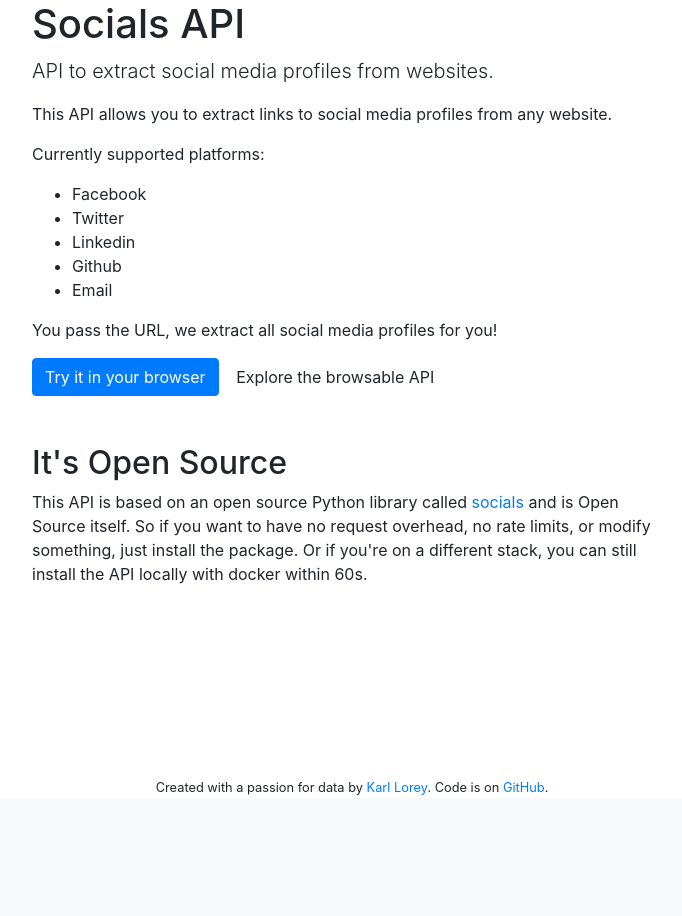
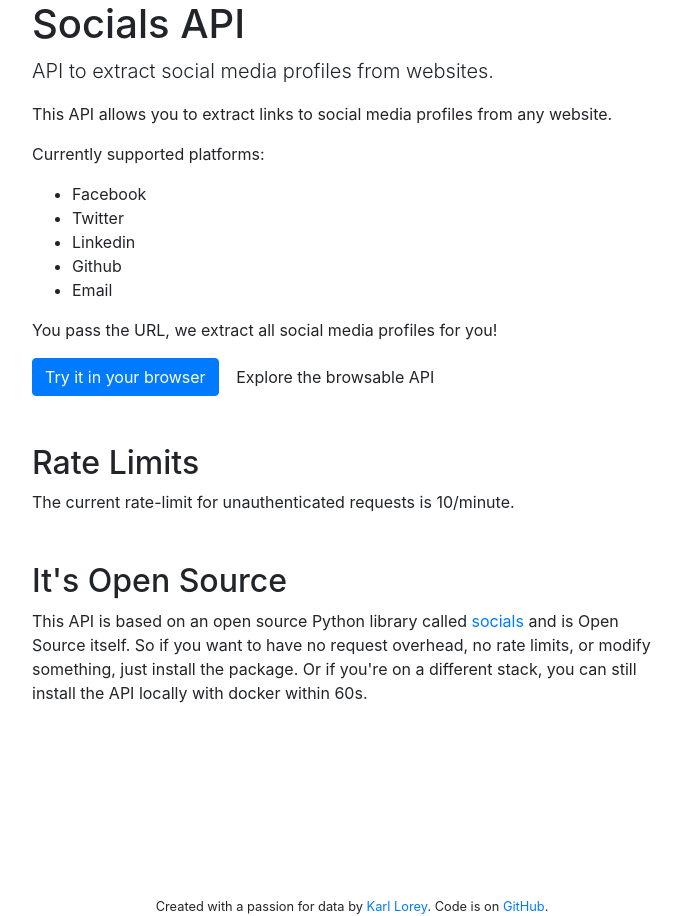
Before and after one commit to lorey/socials-api, a Django app: page / in a window 1280 px wide. Shown: the part 184-1100 px from the top of the page, without its empty margins (288-970 px from the left). Before the commit the page ends 979 px from the top, so only its background shows below. Run offline with Django 3.2, Linux system fonts and the light colour scheme; some libraries are stand-ins or nearby versions.

Commit message:
Display and return rate limits from settings file

```diff
--- a/socials_api_api/__init__.py
+++ b/socials_api_api/__init__.py
@@ -1 +1,9 @@
 __version__ = "0.0.0-alpha"
+
+from socials_api import settings
+
+
+def get_rate_limit_anon():
+    default_throttle_rates = settings.REST_FRAMEWORK.get("DEFAULT_THROTTLE_RATES", {})
+    throttle_rate_anon = default_throttle_rates.get("anon", None)
+    return throttle_rate_anon
--- a/socials_api_api/views.py
+++ b/socials_api_api/views.py
@@ -8,6 +8,7 @@ from rest_framework.reverse import reverse
 
 import socials_api_api
 from socials_api import settings
+from socials_api_api import get_rate_limit_anon
 
 
 @api_view(["GET"])
@@ -17,6 +18,7 @@ def api_root(request, format=None):
             "fetch-url": reverse("socials_api_api:fetch-url", request=request, format=format)
         },
         "versions": {"api": socials_api_api.__version__, "socials": socials.__version__},
+        "rate_limit": get_rate_limit_anon(),
     }
 
     if settings.DEBUG:
--- a/socials_api_web/templates/web/index.html
+++ b/socials_api_web/templates/web/index.html
@@ -22,6 +22,9 @@
         Explore the browsable API
     </a>
 
+    <h2 class="mt-5">Rate Limits</h2>
+    The current rate-limit for unauthenticated requests is {{ rate_limit }}.
+
     <h2 class="mt-5">It's Open Source</h2>
     <p>
         This API is based on an open source Python library
--- a/socials_api_web/views.py
+++ b/socials_api_web/views.py
@@ -2,11 +2,12 @@ import json
 
 from django.shortcuts import render
 
+from socials_api_api import get_rate_limit_anon
 from socials_api_api.views import fetch_url
 
 
 def index(request):
-    return render(request, "web/index.html")
+    return render(request, "web/index.html", {"rate_limit": get_rate_limit_anon()})
 
 
 def try_it(request):
@@ -24,6 +25,7 @@ def try_it(request):
         }
     else:
         context = {"response_str": None, "response_data": None, "url": url}
+
     return render(request, "web/try.html", context)
 
 
```
